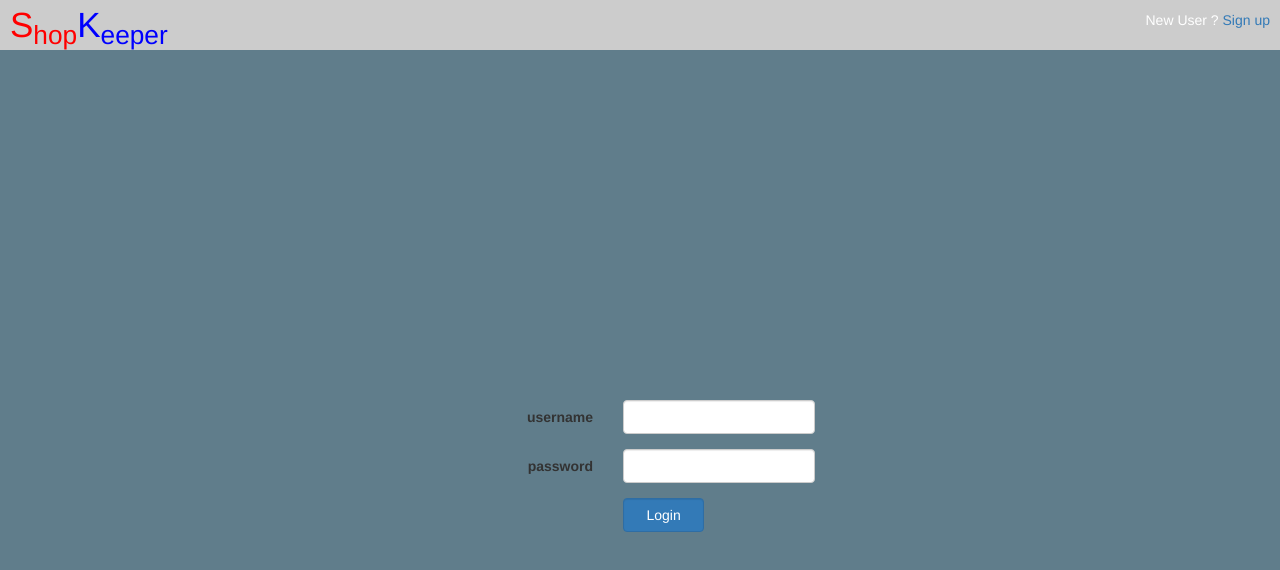
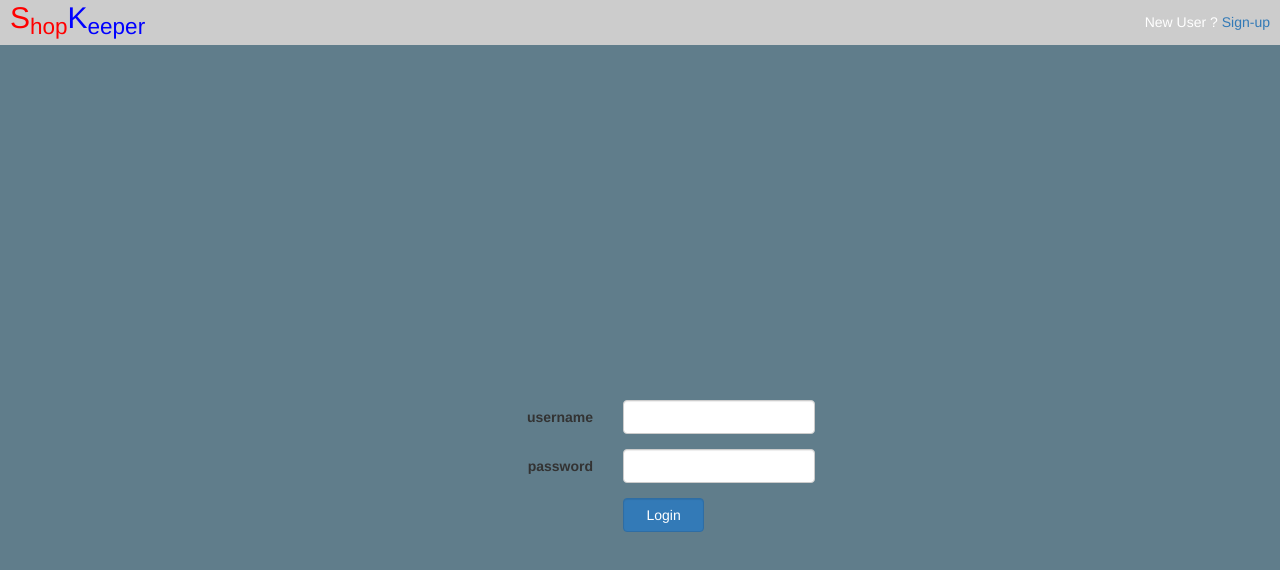
Before and after one commit to csreddy7/ShopKeeper, a website: page ShopKeeper.html in a window 1280 px wide. Drawn offline with nearby package versions, Linux system fonts and the light colour scheme.

Commit message:
aligning logo in center of heading using line-height property

```diff
--- a/ShopKeeper.css
+++ b/ShopKeeper.css
@@ -9,8 +9,8 @@
 
 .header{
 	width: 100%;
-	height: 50px;
-	padding: 10px;
+	height: 45px;
+	padding: 0px 10px 0px 10px;
 	background-color: #ccc;
 	color: #fff;
 }
@@ -20,8 +20,8 @@ a{
 }
 .logo{
 	float: left;
-	font-size: 35px;
-	line-height: 30px;
+	font-size: 30px;
+	line-height: 1.2;
 }
 .logo span:first-child{
 	color: red;
@@ -31,6 +31,7 @@ a{
 }
 .registration-link{
 	float: right;
+	line-height: 3.2;
 }
 .login{
 	position: absolute;
--- a/ShopKeeper.html
+++ b/ShopKeeper.html
@@ -15,7 +15,7 @@
 <body class="ShopKeeper" ng-app="shopkeeper">
 		<div class="header">
 		<div class="logo"><span>S<sub>hop</sub></span><span>K<sub>eeper</sub></span></div>
-		<div class="registration-link">New User ? <a>Sign up</a> </div>
+		<div class="registration-link">New User ? <a>Sign-up</a> </div>
 		</div>
 	<div class="container">
 		<div class="login">
```
